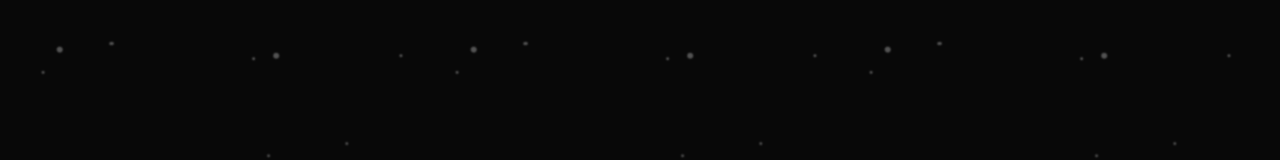
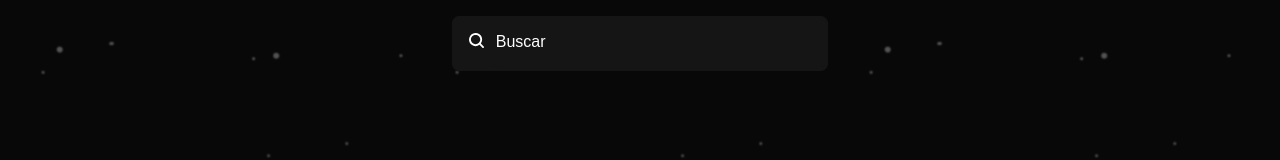
Before and after one commit to PrimerEmpleoIT/PEIT-react2-solar-system-app, a Next.js app: page /homepage in a window 1280 px wide. Shown: the top 160 px of the page. Built offline with nearby package versions, Linux system fonts and the light colour scheme.

Commit message:
I changed the search style

```diff
--- a/pages/homepage/index.tsx
+++ b/pages/homepage/index.tsx
@@ -1,6 +1,9 @@
+import Search from "../../ui/search";
 import style from "./index.module.css";
 const HomePage = () => {
-  return <div className={style.container}></div>;
+  return <div className={style.container}>
+    <Search />
+  </div>;
 };
 
 export default HomePage;
--- a/ui/search/search.module.css
+++ b/ui/search/search.module.css
@@ -2,8 +2,7 @@
     position: relative;
     background: #151515;
     height: 55px;
-    max-width: 376px;
-    left: 5px;
+    width: 376px;
     border-radius: 7px;
     border: 1px solid #151515;
     padding: .3px;
@@ -25,7 +24,7 @@
 .search::placeholder{
     font-size: 1rem;
     color: #fff;
-    padding-left: 10px;
+    padding-left: 3px;
 }
 
 .btn_search{
```
